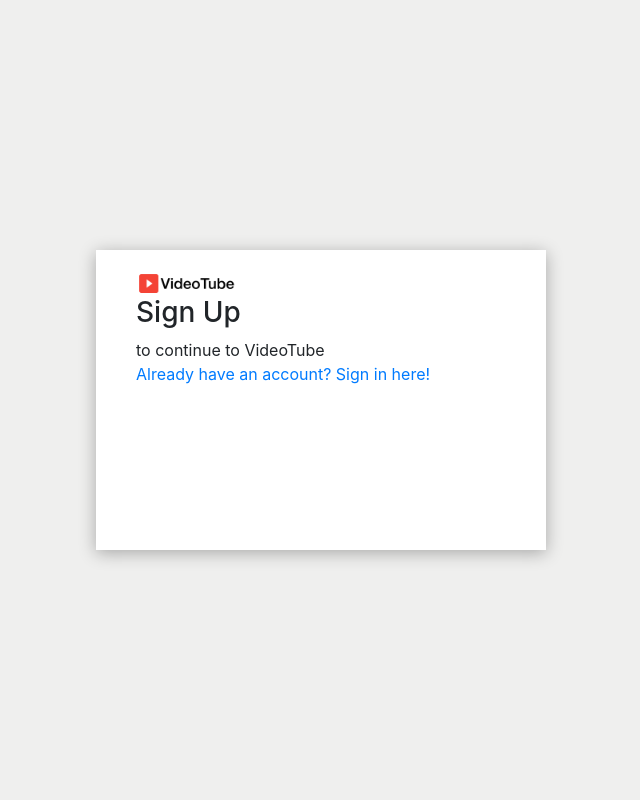
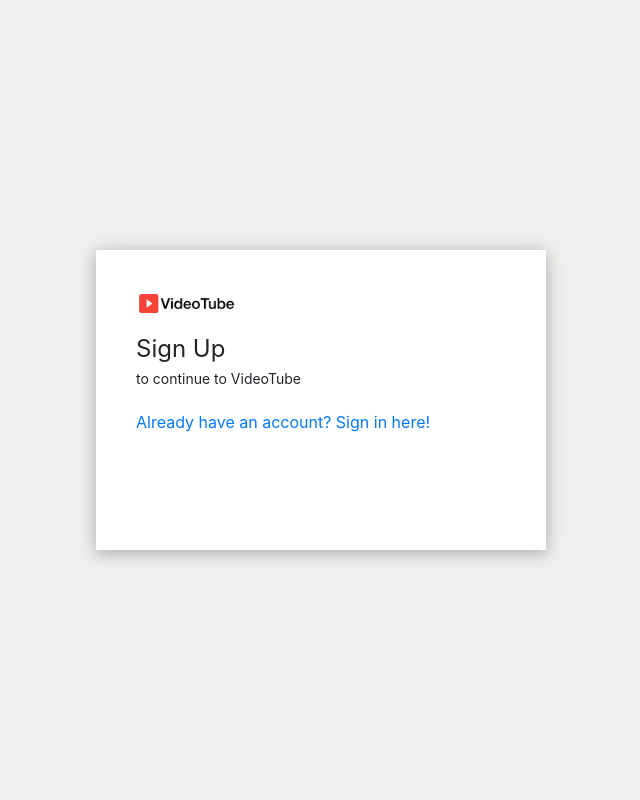
Before and after one commit to manoharys/VideoTube, a PHP site: page /signIn.php in a window 1280 px wide. Shown: the whole page, without its empty margins (319-959 px from the left). Run offline with PHP 8.4, Linux system fonts and the light colour scheme.

Commit message:
styling the form header

```diff
--- a/assets/CSS/style.css
+++ b/assets/CSS/style.css
@@ -162,11 +162,28 @@
   width: 100px;
 }
 
-.signInContainer .column{
+.signInContainer .column {
   flex-grow: 0;
   flex-direction: column;
-  padding:20px 40px;
-  width:450px;
+  padding: 20px 40px;
+  width: 450px;
   max-height: 100%;
   overflow-y: auto;
 }
+
+.signInContainer .column .header {
+  padding: 20px 0px;
+}
+
+.signInContainer .column h3 {
+  font-size: 24px;
+  font-weight: 400;
+  margin: 0;
+  padding-bottom: 0;
+  padding-top: 16px;
+  line-height: 34px;
+}
+
+.signInContainer .column span {
+  font-size: 14px;
+}
```
